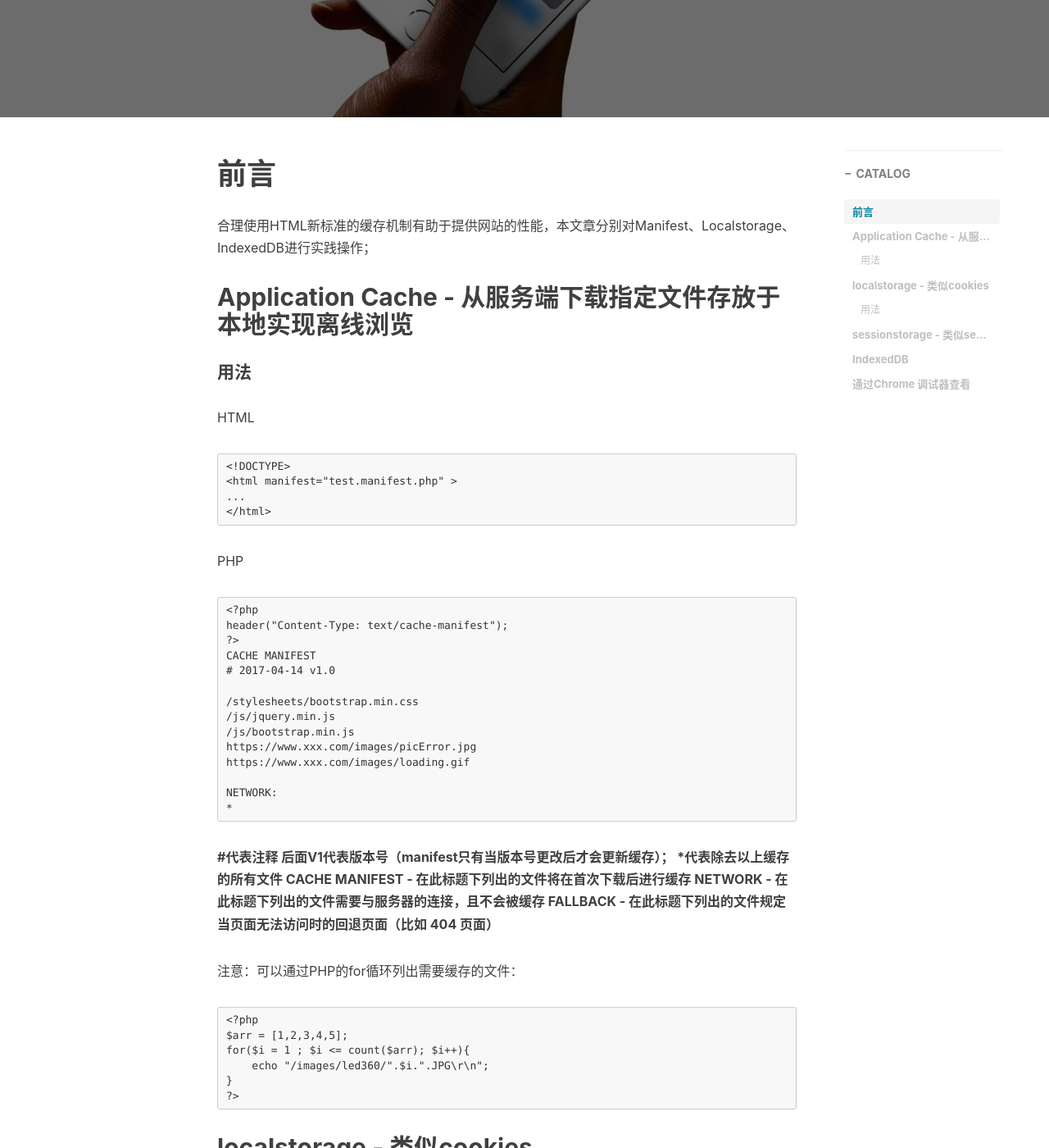
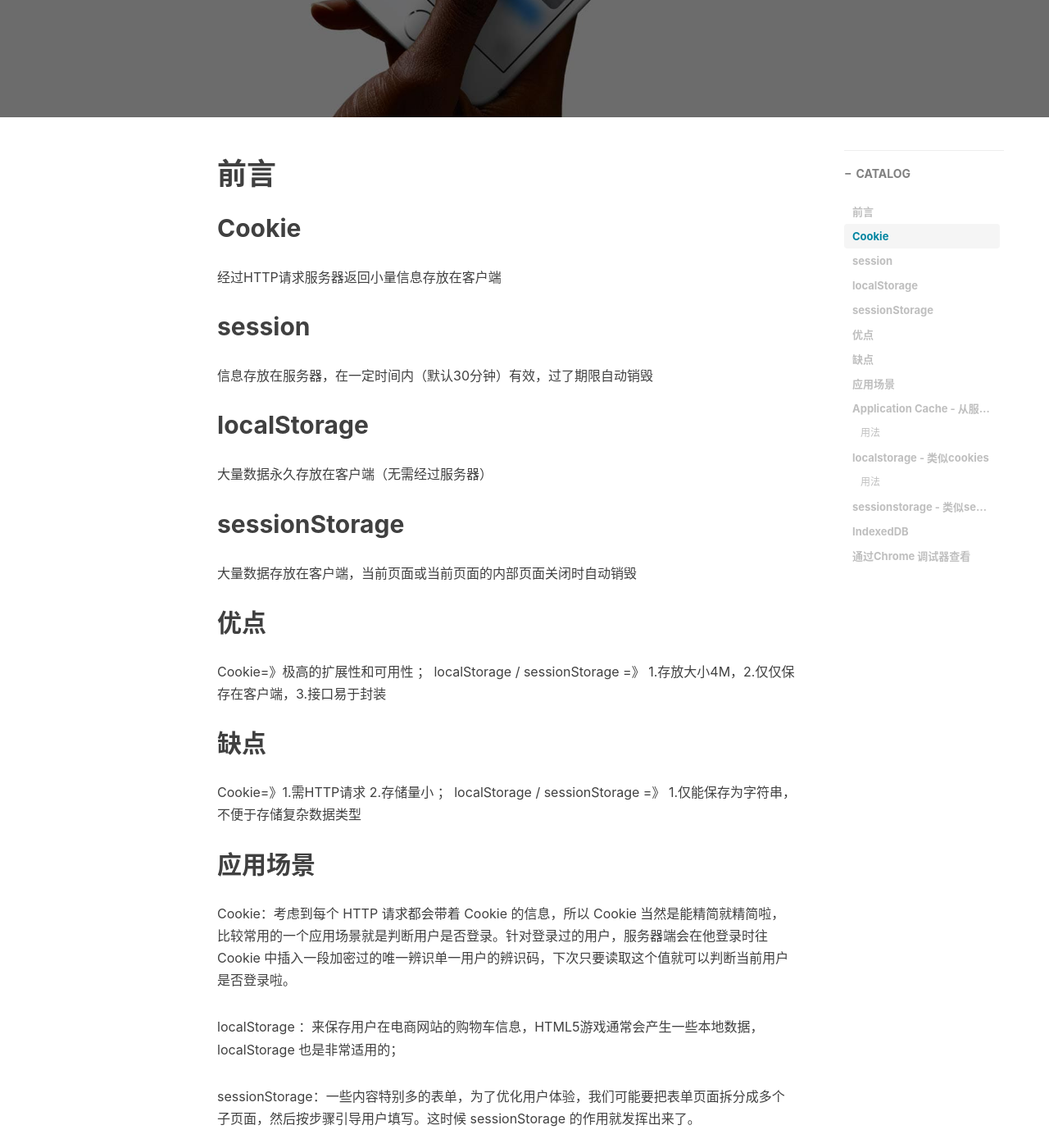
Before and after one commit to devin-huang/devin-huang.github.io, a Jekyll site: the page built from _posts/2017-06-11-HTML5缓存.md, in a window 1280 px wide and 1400 px high, scrolled down 380 px. Shown: the whole window at 82% size. Built offline with Jekyll 4.4.1, drawn with Linux system fonts in a browser that asks for light colours; nearby versions of some CDN libraries; comment, search, counter and statistics services are not loaded; some of the changed text lies outside the part shown.

Commit message:
Update 2017-06-11-HTML5缓存.md

```diff
--- a/_posts/2017-06-11-HTML5缓存.md
+++ b/_posts/2017-06-11-HTML5缓存.md
@@ -1,20 +1,49 @@
 ---
 layout:     post
 title:      HTML5 本地缓存
-subtitle:   HTML5 manifest、localstorage、IndexedDB
+subtitle:   HTML5 localStorage / sessionStorage
 date:       2017-06-18
 author:     BY Devin
 header-img: img/post-bg-ios9-web.jpg
 catalog: true
 tags:
-    - Application Cache
-    - Localstorage
-    - IndexedDB
+    - localStorage
+    - sessionStorage
 ---
 
 
 # 前言
-合理使用HTML新标准的缓存机制有助于提供网站的性能，本文章分别对Manifest、Localstorage、IndexedDB进行实践操作；
+
+## Cookie
+
+经过HTTP请求服务器返回小量信息存放在客户端
+
+## session
+
+信息存放在服务器，在一定时间内（默认30分钟）有效，过了期限自动销毁
+
+## localStorage
+
+大量数据永久存放在客户端（无需经过服务器）
+
+## sessionStorage
+
+大量数据存放在客户端，当前页面或当前页面的内部页面关闭时自动销毁
+
+## 优点
+
+Cookie=》极高的扩展性和可用性 ；          localStorage / sessionStorage =》 1.存放大小4M，2.仅仅保存在客户端，3.接口易于封装
+
+## 缺点
+
+Cookie=》1.需HTTP请求   2.存储量小 ；   localStorage / sessionStorage =》 1.仅能保存为字符串，不便于存储复杂数据类型
+
+## 应用场景
+Cookie：考虑到每个 HTTP 请求都会带着 Cookie 的信息，所以 Cookie 当然是能精简就精简啦，比较常用的一个应用场景就是判断用户是否登录。针对登录过的用户，服务器端会在他登录时往 Cookie 中插入一段加密过的唯一辨识单一用户的辨识码，下次只要读取这个值就可以判断当前用户是否登录啦。
+
+localStorage ：来保存用户在电商网站的购物车信息，HTML5游戏通常会产生一些本地数据，localStorage 也是非常适用的；
+
+sessionStorage：一些内容特别多的表单，为了优化用户体验，我们可能要把表单页面拆分成多个子页面，然后按步骤引导用户填写。这时候 sessionStorage 的作用就发挥出来了。
 
 ## Application Cache - 从服务端下载指定文件存放于本地实现离线浏览
 
```
